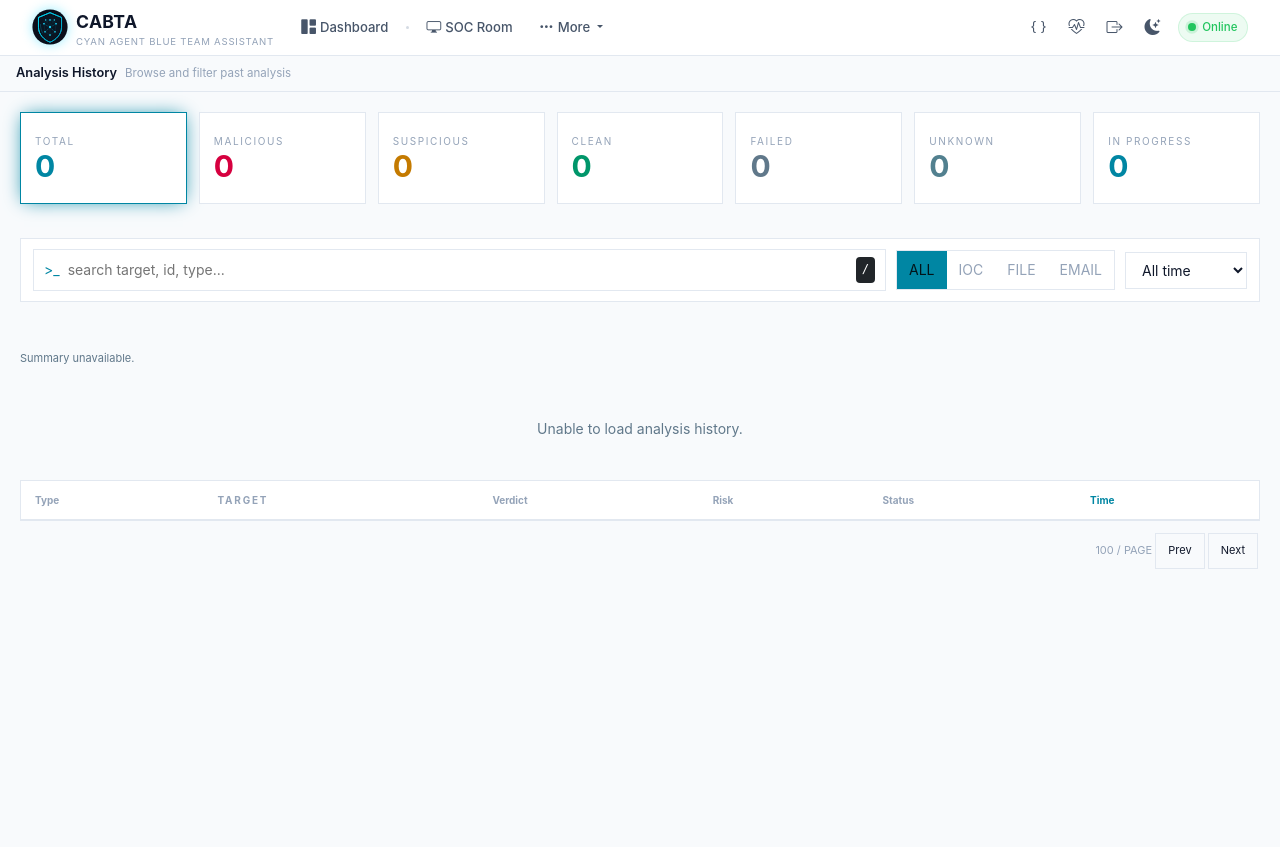
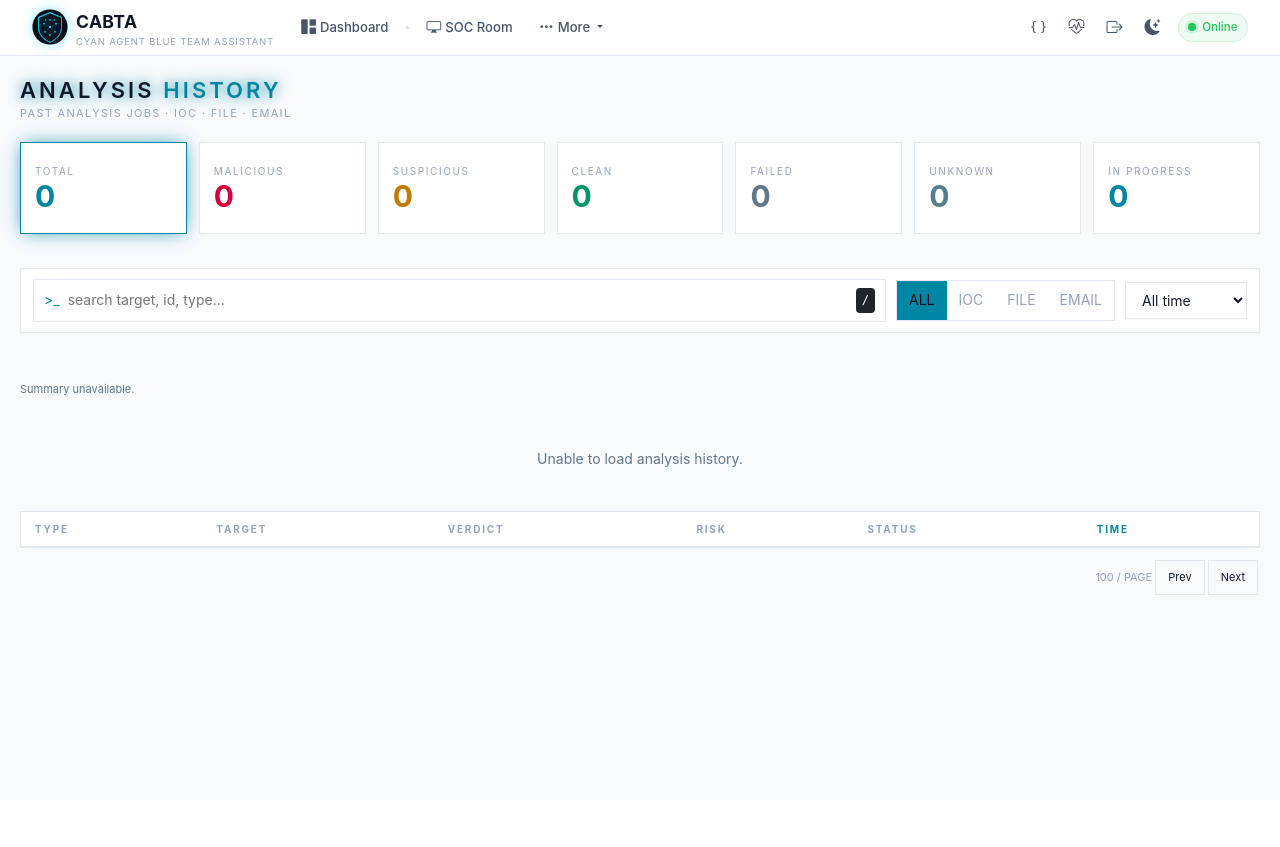
Before and after one commit to kanokrot/cabta-llm, a Python web app: template templates/history.html in a window 1280 px wide. Shown: the top 847 px of the page. After the commit the page ends 595 px from the top, so only its background shows below. Run offline with Jinja, Linux system fonts and the light colour scheme; the template is opened without the code that fills it, so the values that code supplies are empty.

Commit message:
Match history page chrome to redesigned analysis pages
Suppress the base title strip the same way the email and file pages do, add a compact in-page heading, uppercase the type label, and unify table header styling. UI tests now require exactly one h1 inside the history page.

```diff
--- a/static/css/history.css
+++ b/static/css/history.css
@@ -11,7 +11,17 @@
     --history-fail: #7a8fa0;
     --history-unknown: #5f8896;
     --history-progress: #22e5ff;
+    padding-top: 56px;
     color: var(--history-tx);
+}
+
+body:has(.history-page) .sub-header {
+    height: 0;
+    min-height: 0;
+    margin-top: 0 !important;
+    overflow: hidden;
+    padding: 0;
+    border: 0;
 }
 
 [data-theme="light"] .history-page {
@@ -31,6 +41,30 @@
 .history-page .history-g-failed { --history-color: var(--history-fail); }
 .history-page .history-g-unknown { --history-color: var(--history-unknown); }
 .history-page .history-g-in_progress { --history-color: var(--history-progress); }
+
+.history-page .history-heading {
+    margin-bottom: 20px;
+}
+
+.history-page .history-heading h1 {
+    margin: 0;
+    font-size: 22px;
+    letter-spacing: .14em;
+    text-transform: uppercase;
+    text-shadow: 0 0 14px var(--history-acc);
+}
+
+.history-page .history-heading h1 em {
+    color: var(--history-acc);
+    font-style: normal;
+}
+
+.history-page .history-heading-subtitle {
+    color: var(--history-mut);
+    font-size: 11px;
+    letter-spacing: .12em;
+    text-transform: uppercase;
+}
 
 .history-page .history-stats {
     display: grid;
@@ -194,6 +228,14 @@
     white-space: nowrap;
 }
 
+.history-page .history-table th,
+.history-page .history-table th .history-sort {
+    font-size: 10px;
+    letter-spacing: .18em;
+    line-height: 1.2;
+    text-transform: uppercase;
+}
+
 .history-page .history-sort {
     padding: 0;
     color: inherit;
@@ -234,6 +276,7 @@
 .history-page .history-type {
     color: var(--history-acc);
     border: 1px solid var(--history-line);
+    text-transform: uppercase;
 }
 
 .history-page .history-verdict {
--- a/templates/history.html
+++ b/templates/history.html
@@ -1,8 +1,8 @@
 {% extends "base.html" %}
 
 {% block title %}Analysis History - Blue Team Assistant{% endblock %}
-{% block page_title %}Analysis History{% endblock %}
-{% block page_subtitle %}<span class="page-subtitle">Browse and filter past analysis</span>{% endblock %}
+{% block page_title %}{% endblock %}
+{% block page_subtitle %}{% endblock %}
 
 {% block extra_head %}
 <link rel="stylesheet" href="/static/css/history.css?v=1">
@@ -10,6 +10,11 @@
 
 {% block content %}
 <section id="historyPage" class="history-page" aria-label="Analysis history">
+    <div class="history-heading">
+        <h1>Analysis <em>History</em></h1>
+        <div class="history-heading-subtitle">Past analysis jobs · IOC · FILE · EMAIL</div>
+    </div>
+
     <div id="stats" class="history-stats">
         <button type="button" class="history-stat history-g-total" data-group="" aria-pressed="true">
             <span>Total</span><strong id="historyCountTotal">0</strong>
```
Also changed, not shown: tests/test_history_ui.py (+13 -3 lines).
